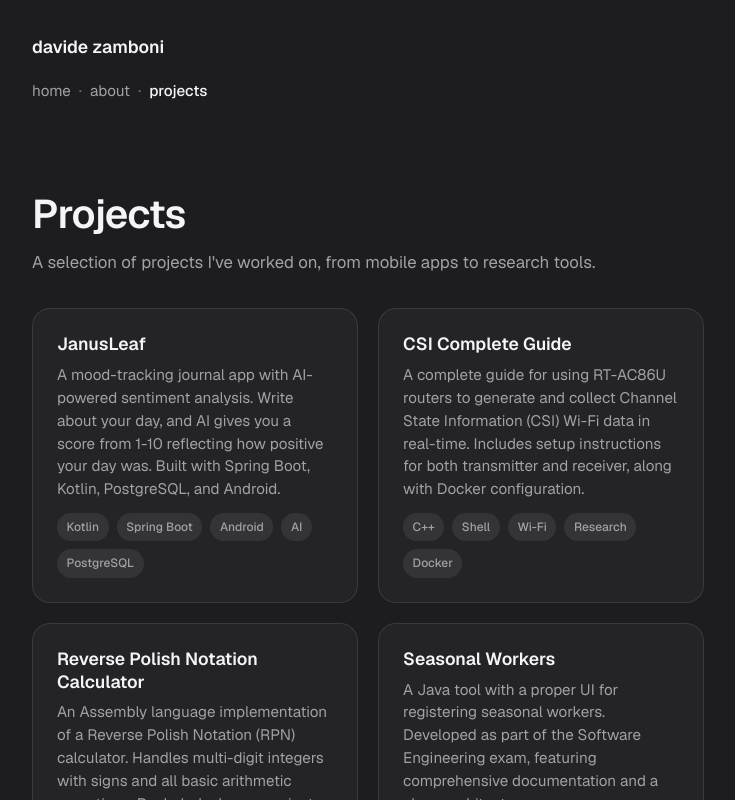
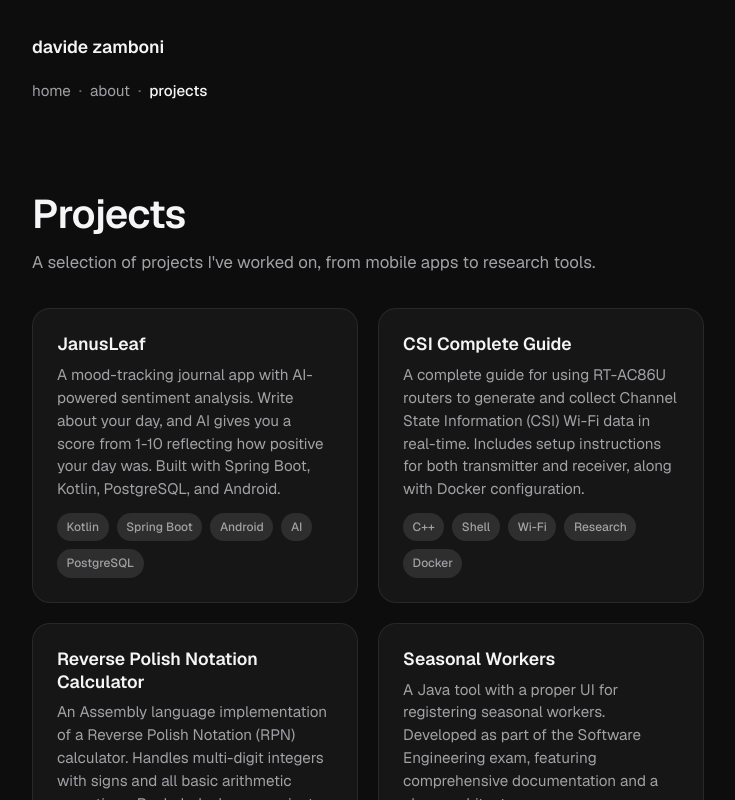
Before and after one commit to Davide-Zamboni/davidzambo.github.io, a Next.js app: page /projects in a window 1280 px wide. Shown: the top 800 px of the page, without its empty margins (272-1007 px from the left). Built offline with nearby package versions, Linux system fonts and the light colour scheme.

Commit message:
Increase contrast with darker background
- Background changed to #0d0d0d (near black) for better contrast
- Accent color warmed to #f0e8c8 (cream/yellow)
- Updated card and button backgrounds to stand out more

```diff
--- a/app/globals.css
+++ b/app/globals.css
@@ -1,14 +1,14 @@
-/* CSS Variables - Modern dark theme with Geist */
+/* CSS Variables - High contrast dark theme with Geist */
 :root {
-  --bg-primary: #1d1d1f;
-  --bg-secondary: #2d2d2f;
+  --bg-primary: #0d0d0d;
+  --bg-secondary: #161616;
   --text-primary: #f5f5f7;
   --text-secondary: #a1a1a6;
   --text-muted: #6e6e73;
-  --accent: #e8e4d0;
-  --accent-hover: #f5f0dc;
-  --border: #424245;
-  --shadow: rgba(0, 0, 0, 0.4);
+  --accent: #f0e8c8;
+  --accent-hover: #fffbeb;
+  --border: #2a2a2a;
+  --shadow: rgba(0, 0, 0, 0.5);
   --font-sans: var(--font-geist-sans), -apple-system, BlinkMacSystemFont, sans-serif;
   --font-mono: var(--font-geist-mono), 'Fira Code', 'Consolas', monospace;
 }
--- a/components/ProjectCard.module.css
+++ b/components/ProjectCard.module.css
@@ -1,8 +1,8 @@
 .card {
   display: block;
   padding: 1.5rem;
-  background-color: rgba(255, 255, 255, 0.03);
-  border: 1px solid rgba(255, 255, 255, 0.1);
+  background-color: rgba(255, 255, 255, 0.04);
+  border: 1px solid rgba(255, 255, 255, 0.08);
   border-radius: 18px;
   text-decoration: none;
   color: inherit;
@@ -16,10 +16,10 @@
 }
 
 .card:hover {
-  background-color: rgba(255, 255, 255, 0.06);
-  border-color: rgba(255, 255, 255, 0.2);
+  background-color: rgba(255, 255, 255, 0.08);
+  border-color: rgba(255, 255, 255, 0.15);
   transform: translateY(-2px);
-  box-shadow: 0 12px 40px rgba(0, 0, 0, 0.3);
+  box-shadow: 0 12px 40px rgba(0, 0, 0, 0.4);
 }
 
 .card:hover .title {
@@ -55,7 +55,7 @@
 .tag {
   font-size: 0.75rem;
   padding: 0.25rem 0.6rem;
-  background-color: rgba(255, 255, 255, 0.08);
+  background-color: rgba(255, 255, 255, 0.1);
   border: none;
   border-radius: 20px;
   color: var(--text-secondary);
--- a/components/SocialLinks.module.css
+++ b/components/SocialLinks.module.css
@@ -10,7 +10,7 @@
   align-items: center;
   gap: 0.5rem;
   padding: 0.6rem 1rem;
-  background-color: rgba(255, 255, 255, 0.08);
+  background-color: rgba(255, 255, 255, 0.1);
   border: none;
   border-radius: 980px;
   color: var(--text-primary);
@@ -20,7 +20,7 @@
 }
 
 .link:hover {
-  background-color: rgba(255, 255, 255, 0.15);
+  background-color: rgba(255, 255, 255, 0.18);
   color: white;
   transform: scale(1.02);
 }
```
